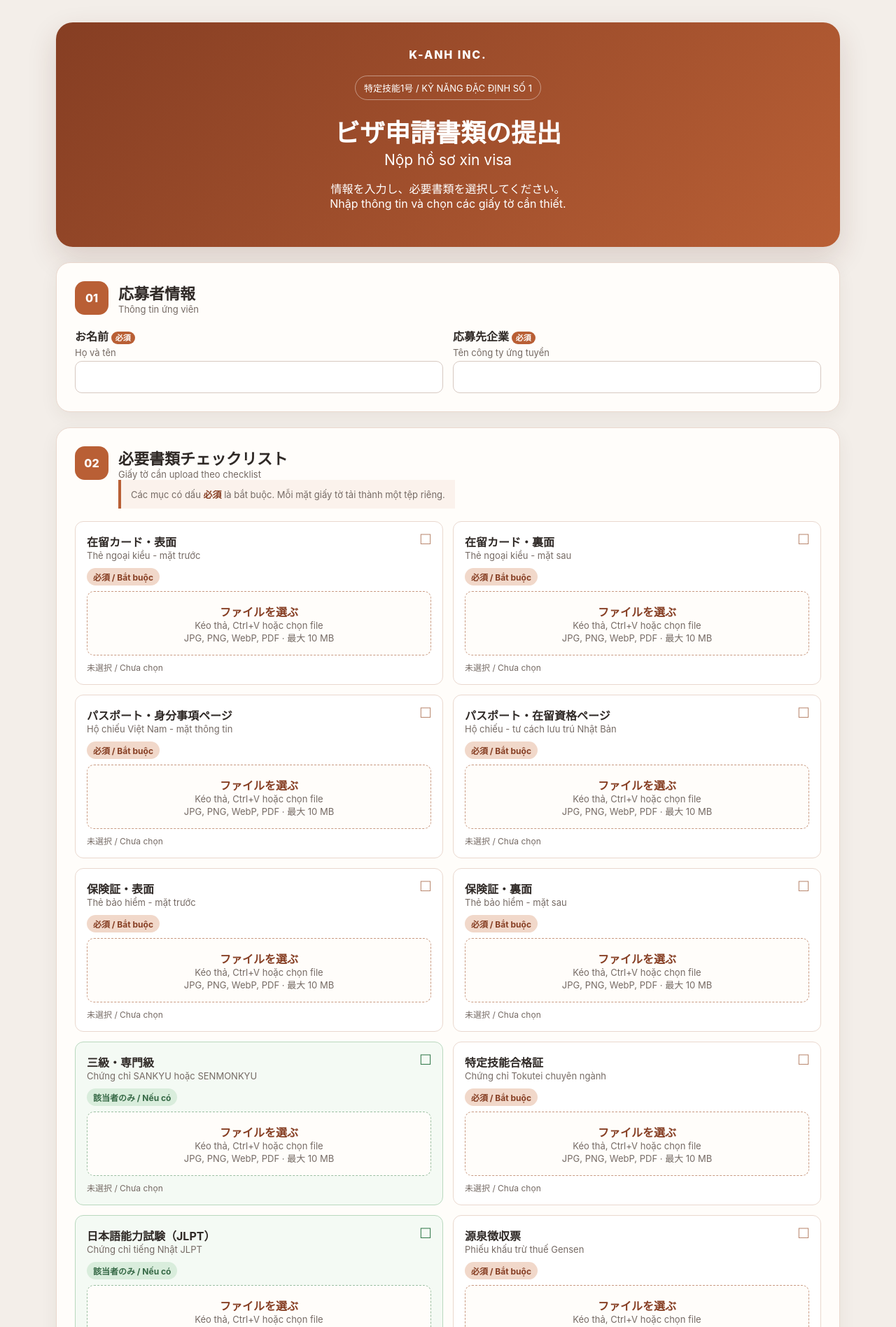
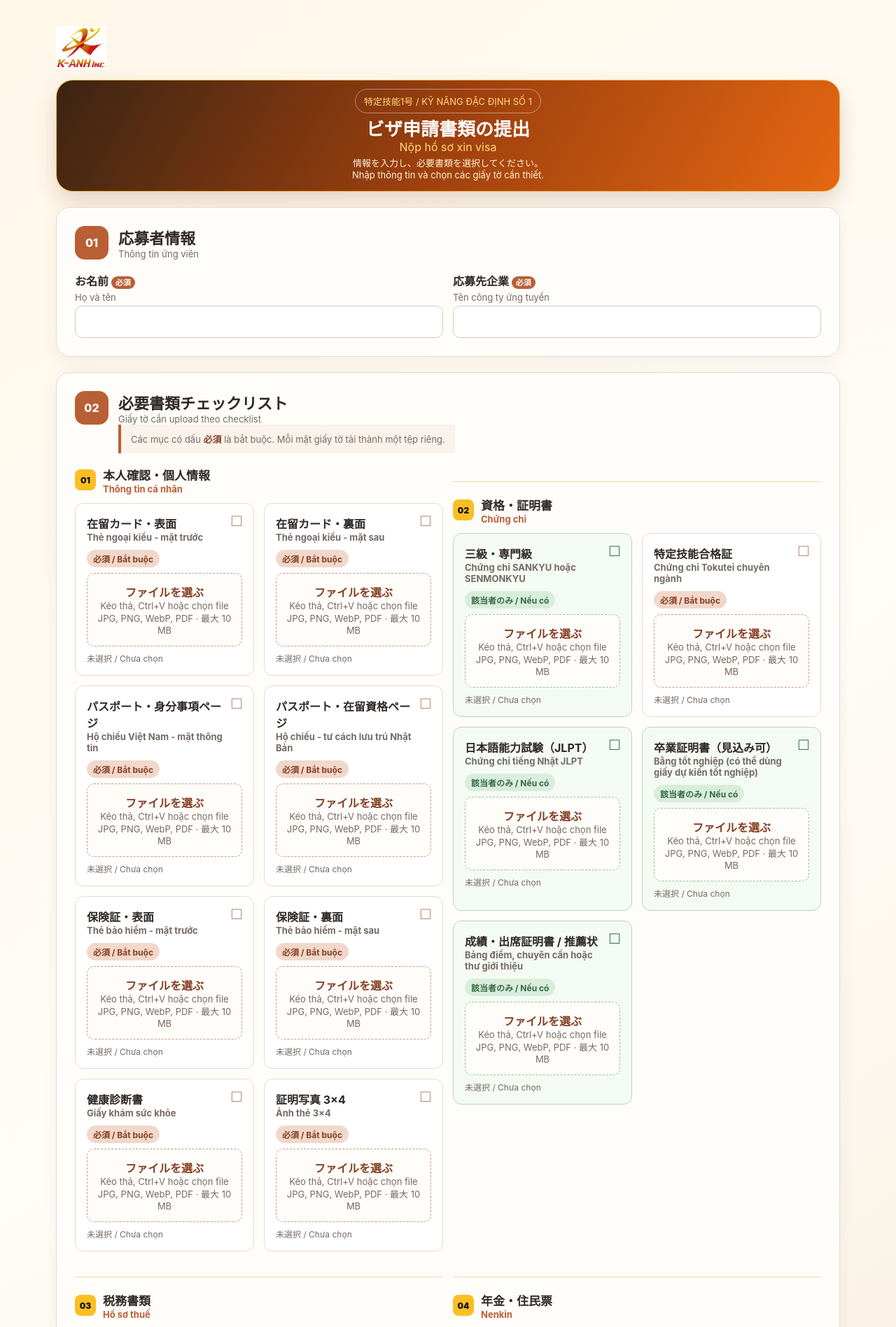
Before and after one commit to VuBao/visa-submit, a PHP site: page /apply-visa/index.html in a window 1280 px wide. Shown: the top 1897 px of the page at 70% size. Run offline with PHP 8.4, Linux system fonts and the light colour scheme.

Commit message:
feat: refresh applicant form layout and branding

```diff
--- a/visa-pages/apply-visa/index.html
+++ b/visa-pages/apply-visa/index.html
@@ -9,8 +9,14 @@
   <body>
     <main class="visa-page">
       <div class="visa-shell">
+        <div class="visa-topbar">
+          <img
+            class="visa-logo"
+            src="../assets/k-anh-logo.png"
+            alt="K-ANH INC."
+          />
+        </div>
         <header class="visa-hero">
-          <div class="visa-brand">K-ANH INC.</div>
           <div class="visa-eyebrow">特定技能1号 / KỸ NĂNG ĐẶC ĐỊNH SỐ 1</div>
           <h1>ビザ申請書類の提出</h1>
           <p class="visa-subtitle">Nộp hồ sơ xin visa</p>
--- a/visa-pages/assets/visa.css
+++ b/visa-pages/assets/visa.css
@@ -290,6 +290,146 @@ body {
   .visa-document-grid {
     grid-template-columns: 1fr;
   }
+}
+
+/* Final visual layer: keep the compact orange/yellow/black applicant theme.
+   This stays last because the legacy stylesheet above has duplicate selectors. */
+:root {
+  --p: #e56712;
+  --pd: #8f360b;
+  --b: #efc878;
+  --t: #1d160f;
+  --m: #6d5a47;
+  --paper: #fffdf8;
+  --green: #a84b0b;
+}
+
+html body {
+  background: linear-gradient(145deg, #fff7e8 0%, #fffdf8 46%, #f8ead7 100%);
+  color: var(--t);
+}
+
+/* The hero content has no artificial minimum height; its height follows content. */
+.visa-page .visa-hero {
+  min-height: 0;
+  padding: 12px 26px 14px;
+  background: linear-gradient(120deg, #3a2413 0%, #9b3f0e 48%, #e56712 100%);
+  border: 1px solid #f3b34d;
+  box-shadow: 0 14px 32px rgba(111, 52, 10, 0.18);
+}
+.visa-page .visa-eyebrow { margin-top: 0; }
+.visa-page .visa-hero h1 { margin: 7px 0 0; font-size: 26px; line-height: 1.2; }
+.visa-page .visa-subtitle { margin: 0 0 5px; font-size: 16px; }
+.visa-page .visa-hero > p:last-child { margin: 0; line-height: 1.3; }
+
+@media (max-width: 760px) {
+  .visa-page .visa-hero { padding: 12px 16px 14px; }
+  .visa-page .visa-hero h1 { font-size: 22px; }
+}
+
+/* Applicant form: orange, yellow and black theme. */
+:root {
+  --p: #f97316;
+  --pd: #9a3412;
+  --b: #f2c47e;
+  --t: #17120e;
+  --m: #6f6255;
+  --paper: #fffdf8;
+  --green: #a54d09;
+}
+body {
+  background: linear-gradient(180deg, #fff7e8 0, #fffaf2 520px, #fffdf8 100%);
+}
+.visa-page { padding-top: 18px; }
+.visa-topbar {
+  display: flex;
+  align-items: center;
+  min-height: 72px;
+  margin-bottom: 10px;
+}
+.visa-logo {
+  display: block;
+  width: 104px;
+  height: 72px;
+  object-fit: contain;
+  object-position: left center;
+}
+.visa-hero {
+  border: 1px solid #f2bd58;
+  border-radius: 18px;
+  background: linear-gradient(115deg, #1d1712 0%, #3c2411 48%, #d65d10 100%);
+  padding: 20px 26px 22px;
+  box-shadow: 0 12px 32px rgba(111, 54, 11, 0.18);
+}
+.visa-eyebrow {
+  margin-top: 0;
+  border-color: #ffc85d;
+  color: #ffd978;
+  font-size: 11px;
+}
+.visa-hero h1 { margin: 10px 0 2px; font-size: 28px; }
+.visa-subtitle { margin-bottom: 8px; font-size: 17px; color: #ffd978; }
+.visa-hero > p:last-child { margin: 0; font-size: 13px; color: #fff3d8; }
+.visa-panel,
+.visa-submit-panel,
+.visa-result {
+  border-color: #f3ca85;
+  box-shadow: 0 8px 24px rgba(104, 57, 11, 0.08);
+}
+.visa-section-heading > span { background: var(--t); color: #ffd05a; }
+.visa-checklist-note { border-left-color: #f59e0b; background: #fff4d9; }
+.visa-prep-note { border-left-color: #f59e0b; background: #fff6df; color: #77420a; }
+.visa-document-grid { display: block; }
+.visa-document-category {
+  margin-top: 22px;
+  padding-top: 20px;
+  border-top: 1px solid #f3d6a5;
+}
+.visa-document-category:first-child { margin-top: 0; padding-top: 0; border-top: 0; }
+.visa-document-category header {
+  display: flex;
+  align-items: center;
+  gap: 10px;
+  margin-bottom: 12px;
+}
+.visa-document-category header > span {
+  display: grid;
+  place-items: center;
+  width: 30px;
+  height: 30px;
+  border-radius: 8px;
+  background: #fbbf24;
+  color: #17120e;
+  font-size: 12px;
+  font-weight: 900;
+}
+.visa-document-category h3,
+.visa-document-category p { margin: 0; }
+.visa-document-category h3 { font-size: 17px; color: var(--t); }
+.visa-document-category p { color: var(--p); font-size: 13px; font-weight: 700; }
+.visa-category-grid {
+  display: grid;
+  grid-template-columns: repeat(2, minmax(0, 1fr));
+  gap: 14px;
+}
+.visa-document-card { border-color: #f0c780; background: #fffefa; }
+.visa-document-card:before { color: #e87816; }
+.visa-document-card.is-optional { border-color: #f2cf8c; background: #fff8e8; }
+.visa-document-card.is-optional:before { color: #d97706; }
+.visa-required { background: #ffdf99; color: #7c3505; }
+.is-optional .visa-required { background: #ffefbd; color: #93510c; }
+.visa-file-picker { border-color: #f0ad44; background: #fffdf6; }
+.is-optional .visa-file-picker { border-color: #edbf68; }
+.visa-file-picker.is-dragging { border-color: #17120e; background: #fff0bf; box-shadow: 0 0 0 3px rgba(251, 191, 36, 0.35); }
+.visa-button { background: linear-gradient(135deg, #f59e0b, #ea580c); color: #17120e; }
+.visa-result-icon { background: #ffedb8; color: #c2410c; }
+@media (max-width: 760px) {
+  .visa-page { padding-top: 10px; }
+  .visa-topbar { min-height: 58px; }
+  .visa-logo { width: 84px; height: 58px; }
+  .visa-hero { padding: 18px; }
+  .visa-hero h1 { font-size: 23px; }
+  .visa-category-grid { grid-template-columns: 1fr; }
 }
 
 .visa-file-review {
--- a/visa-pages/assets/visa.js
+++ b/visa-pages/assets/visa.js
@@ -23,10 +23,57 @@
     student_graduation: ["卒業証明書（見込み可）", "Bằng tốt nghiệp (có thể dùng giấy dự kiến tốt nghiệp)", 0],
     student_transcript: ["成績・出席証明書 / 推薦状", "Bảng điểm, chuyên cần hoặc thư giới thiệu", 0],
   };
+  const categories = [
+    {
+      ja: "本人確認・個人情報",
+      vi: "Thông tin cá nhân",
+      items: [
+        "residence_card_front",
+        "residence_card_back",
+        "passport_vietnam",
+        "passport_residence_status",
+        "insurance_front",
+        "insurance_back",
+        "health_check",
+        "photo_3x4",
+      ],
+    },
+    {
+      ja: "資格・証明書",
+      vi: "Chứng chỉ",
+      items: [
+        "sankyu_senmonkyu",
+        "tokutei_certificate",
+        "jlpt_certificate",
+        "student_graduation",
+        "student_transcript",
+      ],
+    },
+    {
+      ja: "税務書類",
+      vi: "Hồ sơ thuế",
+      items: [
+        "gensen",
+        "tax_certificate",
+        "tax_payment_certificate",
+        "kokumin_payment",
+      ],
+    },
+    {
+      ja: "年金・住民票",
+      vi: "Nenkin",
+      items: ["juminhyo_mynumber", "nenkin_record", "insured_record_nofu2"],
+    },
+  ];
   const documentGrid = document.getElementById("visa-documents");
-  documentGrid.innerHTML = Object.entries(docs).map(([key, value]) =>
-    `<article class="visa-document-card ${value[2] ? "is-required" : "is-optional"}"><div class="visa-document-title"><h3>${value[0]}</h3><p>${value[1]}</p></div><div class="visa-required">${value[2] ? "必須 / Bắt buộc" : "該当者のみ / Nếu có"}</div><label class="visa-file-picker"><input type="file" name="documents[${key}]${value[3] ? "[]" : ""}" accept=".jpg,.jpeg,.png,.webp,.pdf,image/jpeg,image/png,image/webp,application/pdf" ${value[2] ? "required" : ""} ${value[3] ? "multiple" : ""}><b>ファイルを選ぶ</b><span>Kéo thả, Ctrl+V hoặc chọn file</span><small>JPG, PNG, WebP, PDF · 最大 10 MB</small></label><div class="visa-file-name">未選択 / Chưa chọn</div></article>`,
-  ).join("");
+  const documentCard = (key, value) =>
+    `<article class="visa-document-card ${value[2] ? "is-required" : "is-optional"}"><div class="visa-document-title"><h3>${value[0]}</h3><p>${value[1]}</p></div><div class="visa-required">${value[2] ? "必須 / Bắt buộc" : "該当者のみ / Nếu có"}</div><label class="visa-file-picker"><input type="file" name="documents[${key}]${value[3] ? "[]" : ""}" accept=".jpg,.jpeg,.png,.webp,.pdf,image/jpeg,image/png,image/webp,application/pdf" ${value[2] ? "required" : ""} ${value[3] ? "multiple" : ""}><b>ファイルを選ぶ</b><span>Kéo thả, Ctrl+V hoặc chọn file</span><small>JPG, PNG, WebP, PDF · 最大 10 MB</small></label><div class="visa-file-name">未選択 / Chưa chọn</div></article>`;
+  documentGrid.innerHTML = categories
+    .map(
+      (category, index) =>
+        `<section class="visa-document-category"><header><span>${String(index + 1).padStart(2, "0")}</span><div><h3>${category.ja}</h3><p>${category.vi}</p></div></header><div class="visa-category-grid">${category.items.map((key) => documentCard(key, docs[key])).join("")}</div></section>`,
+    )
+    .join("");
   const allowed = ["image/jpeg", "image/png", "image/webp", "application/pdf"];
   let lastFocusedCard = null;
 
```
Also changed, not shown: visa-pages/assets/k-anh-logo.png (added).
